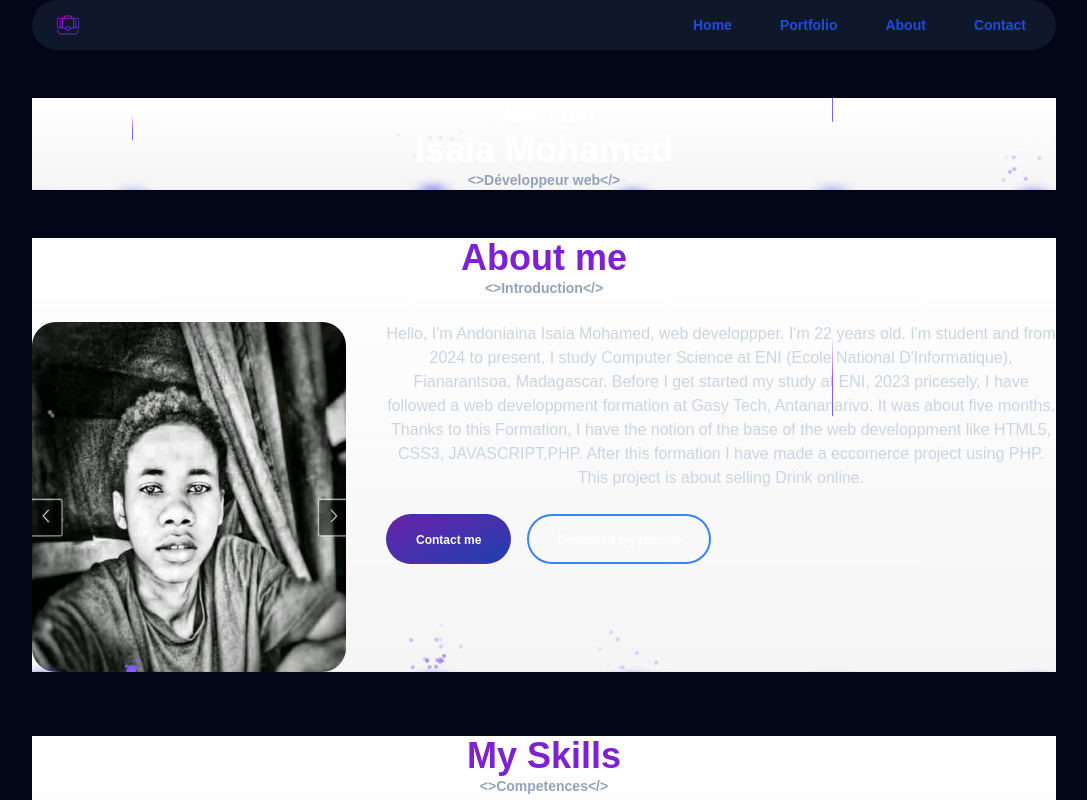
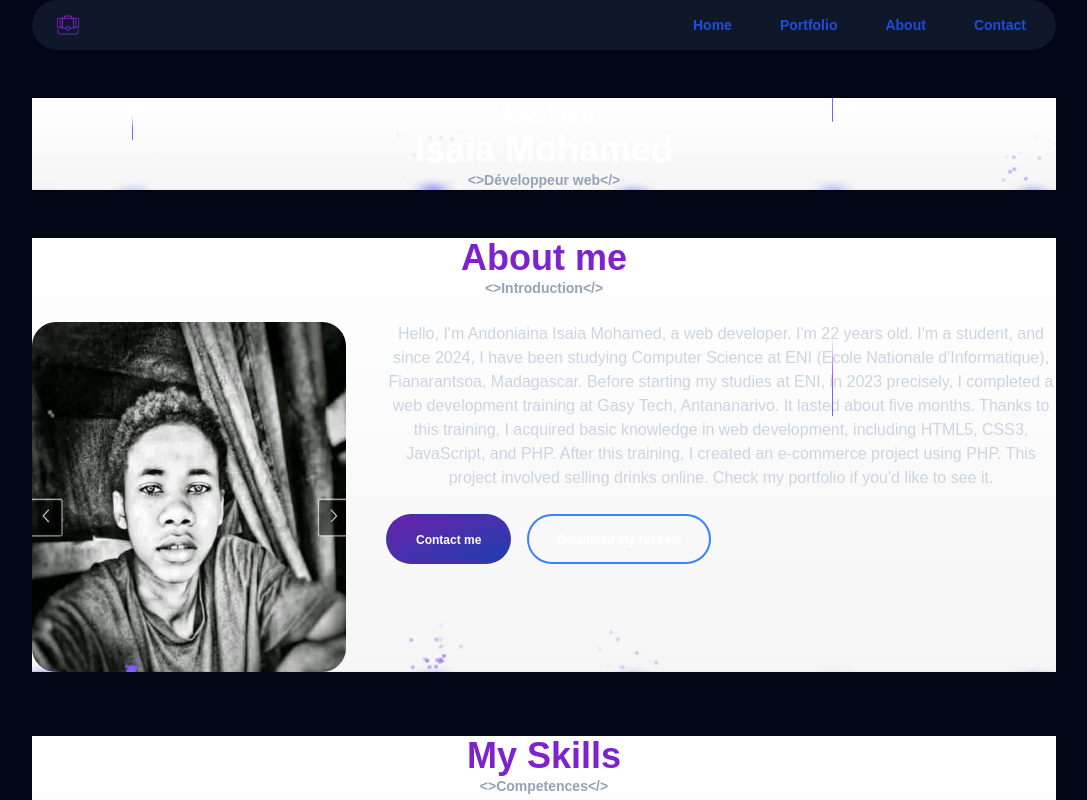
Before and after one commit to Isaia-mhd/next-portfolio, a Next.js app: page / in a window 1280 px wide. Shown: the top 800 px of the page, without its empty margins (96-1183 px from the left). Built offline with nearby package versions, Linux system fonts and the light colour scheme.

Commit message:
fix the problem

```diff
--- a/components/aboutItem.tsx
+++ b/components/aboutItem.tsx
@@ -26,9 +26,11 @@ const AboutItem = () => {
         </div>
         {/* TEXT DESCRIPTIVE */}
         <div className="w-full pt-[30px] lg:pt-0 text-center ">
-          <p className="text-slate-300 text-md">
-           Hello, I'm Andoniaina Isaia Mohamed, web developpper. I'm {currentYear - 2003 } years old. I'm student and from 2024 to present, I study Computer Science at ENI (Ecole National D'Informatique), Fianarantsoa, Madagascar. Before I get started my study at ENI, 2023 pricesely, I have followed a web developpment formation at Gasy Tech, Antananarivo. It was about five months. Thanks to this Formation, I have the notion of the base of the web developpment like HTML5, CSS3, JAVASCRIPT,PHP. After this formation I have made a eccomerce project using PHP. This project is about selling Drink online.
-          </p>
+        <p className="text-slate-300 text-md">
+  {`Hello, I'm Andoniaina Isaia Mohamed, a web developer. I'm ${
+    currentYear - 2003
+  } years old. I'm a student, and since 2024, I have been studying Computer Science at ENI (Ecole Nationale d'Informatique), Fianarantsoa, Madagascar. Before starting my studies at ENI, in 2023 precisely, I completed a web development training at Gasy Tech, Antananarivo. It lasted about five months. Thanks to this training, I acquired basic knowledge in web development, including HTML5, CSS3, JavaScript, and PHP. After this training, I created an e-commerce project using PHP. This project involved selling drinks online. Check my portfolio if you'd like to see it.`}
+</p>
           <p className="text-slate-300 text-md">
 
           </p>
--- a/components/homeItem.tsx
+++ b/components/homeItem.tsx
@@ -1,6 +1,6 @@
 // import { Text } from '@mantine/core'
 import { BackgroundBeamsWithCollision } from "@/components/ui/background-beams-with-collision";
-import Link from "next/link";
+
 
 const HomeItem = () => {
   return (
--- a/components/projectItem.tsx
+++ b/components/projectItem.tsx
@@ -21,7 +21,7 @@ const ProjectItem = () => {
       tech: "React Js / Firebase",
       status: "Personal",
       imgUrl: "url('/images/realtor.png')",
-      url: "https://isaia-react-project.vercel.app/"
+      url: "https://isaia-realtor-clone.vercel.app/"
     },
     {
       name: "E-Commerce",
```
